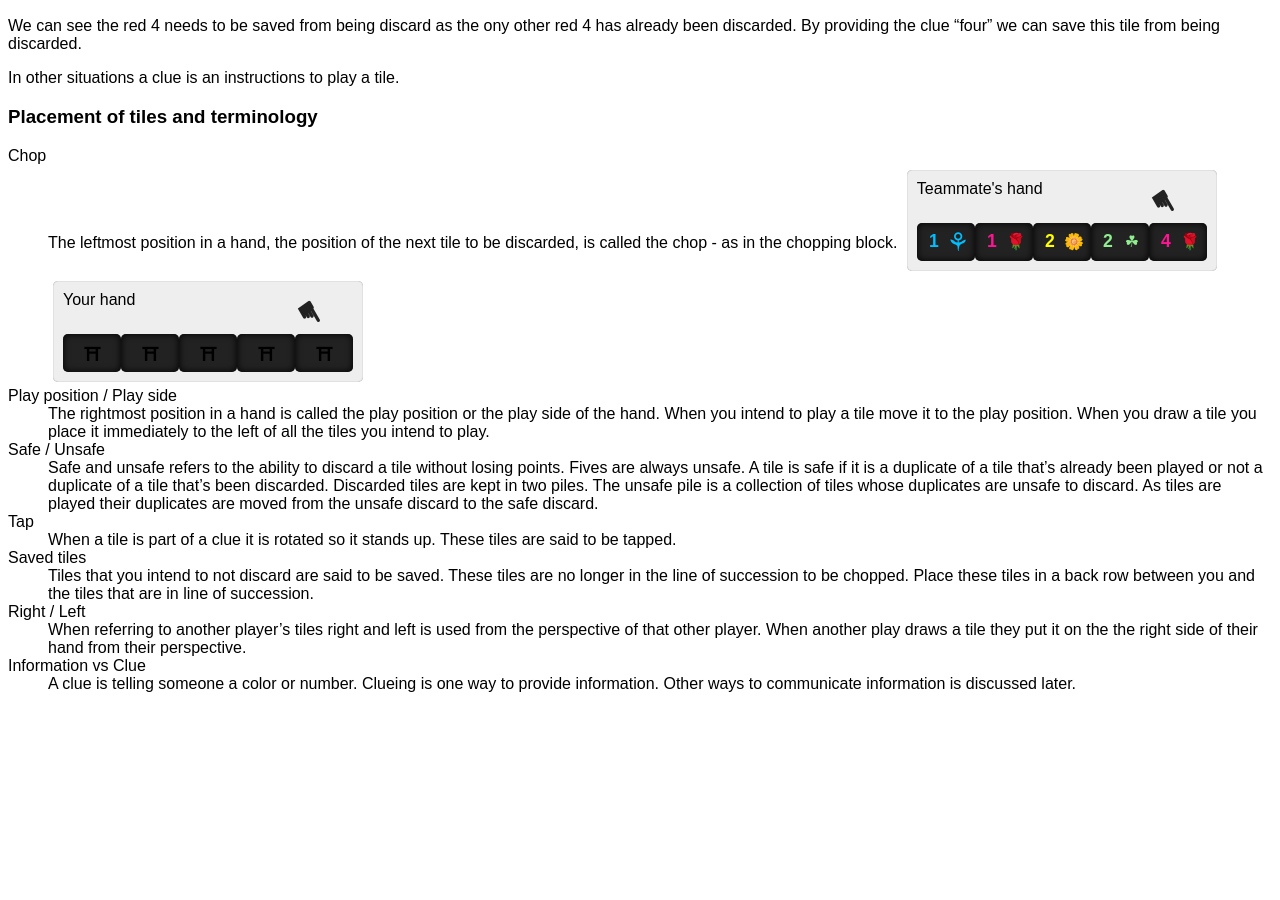
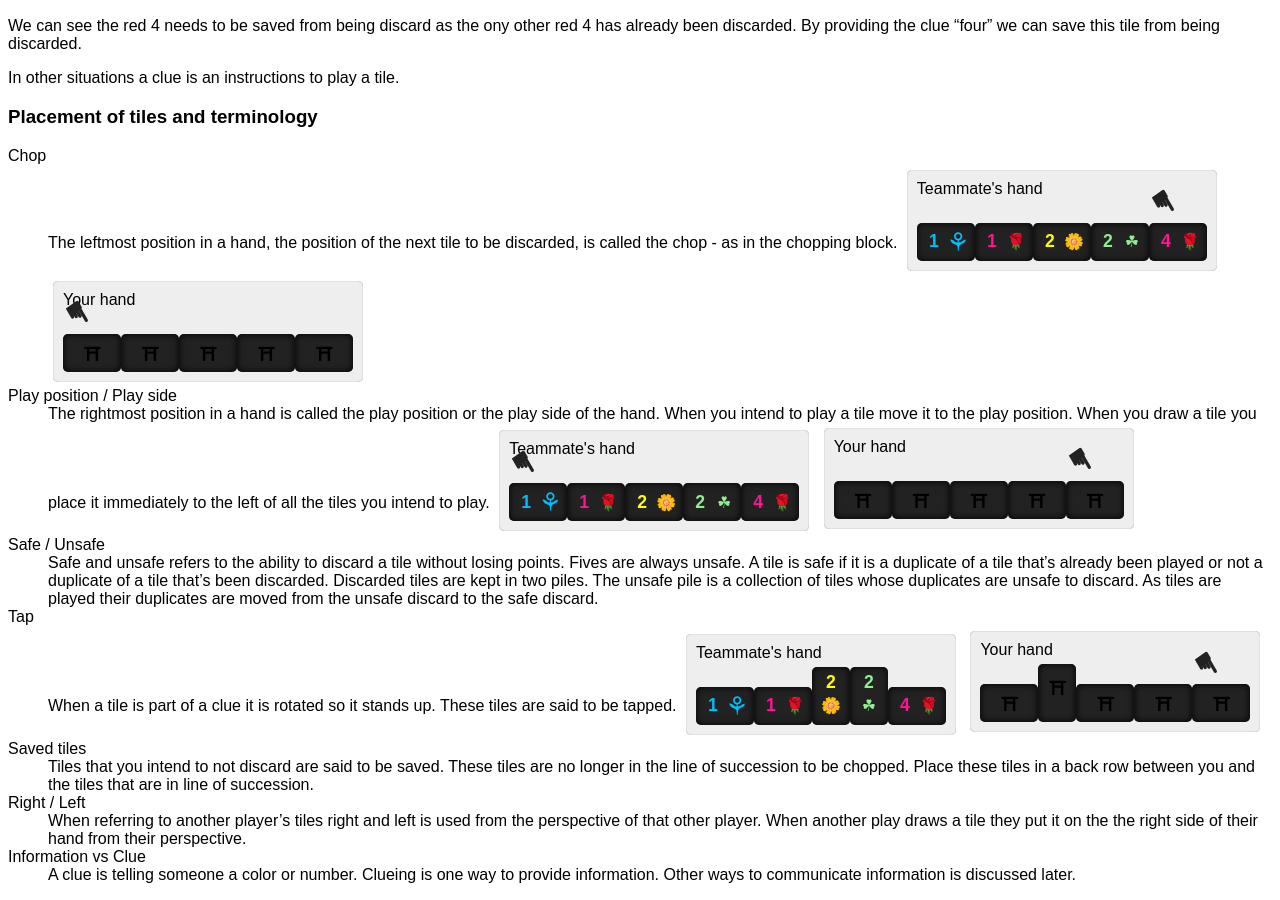
Before and after one commit to davidleston/hanabi-how-to, a Jekyll site: the page built from index.md, in a window 1280 px wide and 900 px high, scrolled down 2356 px. Built offline with Jekyll 4.4.1, drawn with Linux system fonts in a browser that asks for light colours; our own code applies the rules of GitHub Pages for plain Markdown files; before the commit the page ends 3065 px from its top, so only the background shows below that.

Commit message:
tapped tiles

```diff
--- a/index.md
+++ b/index.md
@@ -205,6 +205,29 @@ Chop
   <hand>
     <header>Your hand</header>
     <tiles>
+      <tile hidden><highlighted></highlighted></tile>
+      <tile hidden></tile>
+      <tile hidden></tile>
+      <tile hidden></tile>
+      <tile hidden></tile>
+    </tiles>
+  </hand>
+
+Play position / Play side
+: The rightmost position in a hand is called the play position or the play side of the hand. When you intend to play a tile move it to the play position. When you draw a tile you place it immediately to the left of all the tiles you intend to play.
+  <hand>
+    <header>Teammate's hand</header>
+    <tiles>
+      <tile color="blue" rank="1"><highlighted></highlighted></tile>
+      <tile color="red" rank="1"></tile>
+      <tile color="yellow" rank="2"></tile>
+      <tile color="green" rank="2"></tile>
+      <tile color="red" rank="4"></tile>
+    </tiles>
+  </hand>
+  <hand>
+    <header>Your hand</header>
+    <tiles>
       <tile hidden></tile>
       <tile hidden></tile>
       <tile hidden></tile>
@@ -213,14 +236,33 @@ Chop
     </tiles>
   </hand>
 
-Play position / Play side
-: The rightmost position in a hand is called the play position or the play side of the hand. When you intend to play a tile move it to the play position. When you draw a tile you place it immediately to the left of all the tiles you intend to play.
-
 Safe / Unsafe
 : Safe and unsafe refers to the ability to discard a tile without losing points. Fives are always unsafe. A tile is safe if it is a duplicate of a tile that’s already been played or not a duplicate of a tile that’s been discarded. Discarded tiles are kept in two piles. The unsafe pile is a collection of tiles whose duplicates are unsafe to discard. As tiles are played their duplicates are moved from the unsafe discard to the safe discard.
 
 Tap
 : When a tile is part of a clue it is rotated so it stands up. These tiles are said to be tapped.
+  <hand>
+    <header>Teammate's hand</header>
+    <tiles>
+      <tile color="blue" rank="1"></tile>
+      <tile color="red" rank="1"></tile>
+      <tile color="yellow" rank="2" tapped></tile>
+      <tile color="green" rank="2" tapped></tile>
+      <tile color="red" rank="4"></tile>
+    </tiles>
+  </hand>
+  <hand>
+    <header>Your hand</header>
+    <tiles>
+      <tile hidden></tile>
+      <tile hidden tapped></tile>
+      <tile hidden></tile>
+      <tile hidden></tile>
+      <tile hidden><highlighted></highlighted></tile>
+    </tiles>
+  </hand>
+
+
 
 Saved tiles
 : Tiles that you intend to not discard are said to be saved. These tiles are no longer in the line of succession to be chopped. Place these tiles in a back row between you and the tiles that are in line of succession.
```
